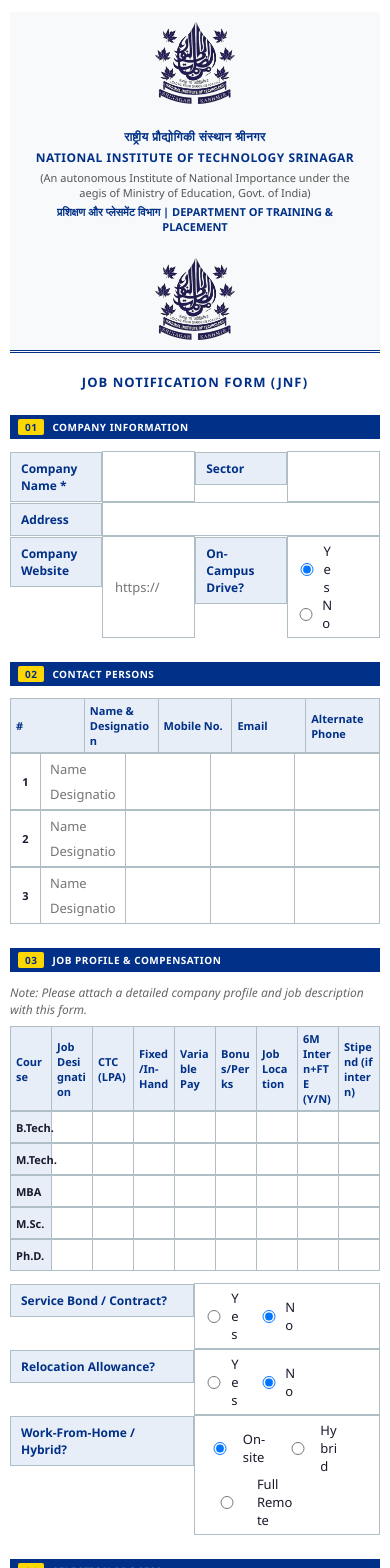
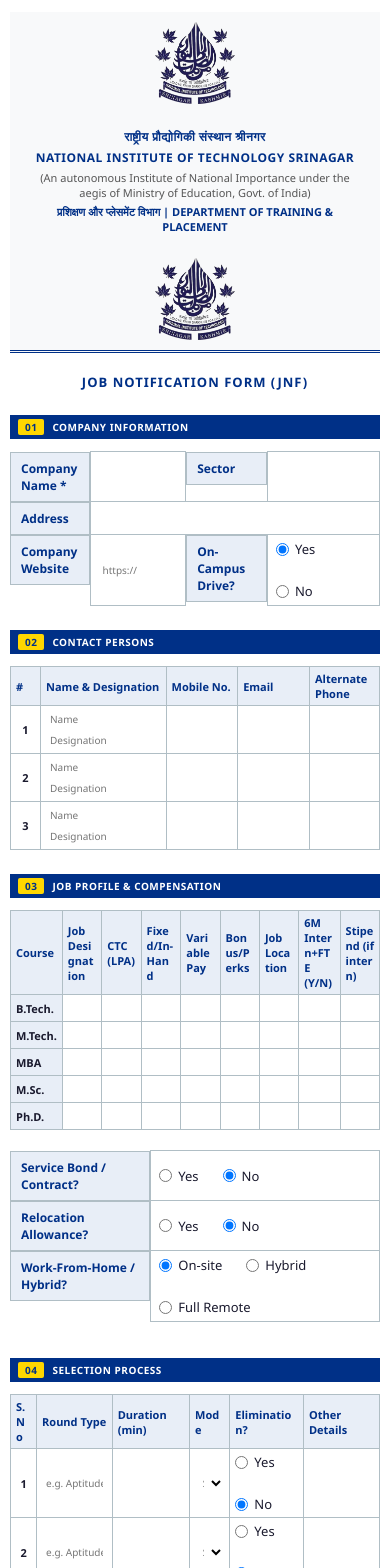
Before and after one commit to Shivam-10-lab/T-P, a React (Vite) app in the folder frontend/: page / in a window 390 px wide. Shown: the top 1568 px of the page. Built offline with nearby package versions, Linux system fonts and the light colour scheme; the HTML template or start-up script is replaced by a standard one.

Commit message:
Radio button css changes

```diff
--- a/frontend/src/index.css
+++ b/frontend/src/index.css
@@ -99,23 +99,32 @@
   width: 100%;
   border: none;
   background: transparent;
-  font-size: 13px;
+  font-size: 10px;
   font-family: inherit;
   padding: 2px 4px;
   outline: none;
 }
 
-td input:focus, td select:focus, td textarea:focus {
+td input:focus,
+td select:focus,
+td textarea:focus {
   background: #fffde7;
 }
 
-/* ── Field rows (label + input in a table) ─────────────────── */
+/* ── Horizontally scrollable table wrapper ─────────────────── */
+.table-responsive {
+  overflow-x: auto;
+  -webkit-overflow-scrolling: touch;
+  width: 100%;
+}
+
+/* ── Field rows ────────────────────────────────────────────── */
 .field-label {
   background: #e8eef7;
   font-weight: 600;
   font-size: 12px;
   color: #003087;
-  width: 200px;
+  width: 20%;
   padding: 7px 10px;
 }
 
@@ -140,13 +149,26 @@
 }
 
 /* ── Radio / Checkbox ──────────────────────────────────────── */
+.radio-group {
+  display: flex;
+  align-items: center;
+  gap: 1.5rem;
+  flex-wrap: nowrap;
+}
+
 .radio-group label {
-  margin-right: 16px;
+  display: flex;
+  align-items: center;
+  gap: 6px;
+  margin: 0;
   cursor: pointer;
   font-size: 13px;
+  white-space: nowrap;
 }
 
-.radio-group input { margin-right: 4px; }
+.radio-group input[type="radio"] {
+  margin: 0;
+}
 
 /* ── Inline conditional field ──────────────────────────────── */
 .inline-cond {
@@ -211,7 +233,7 @@
 }
 
 .success-box h2 { color: #003087; font-size: 24px; }
-.success-box p { color: #555; margin-top: 10px; }
+.success-box p  { color: #555; margin-top: 10px; }
 
 /* ── Admin Panel ───────────────────────────────────────────── */
 .admin-wrapper {
@@ -299,6 +321,7 @@
 
 .admin-table tr:hover td { background: #f7f9fc; }
 
+/* ── Badges ────────────────────────────────────────────────── */
 .badge {
   display: inline-block;
   padding: 2px 10px;
@@ -307,7 +330,7 @@
   font-weight: 600;
 }
 
-.badge-pending { background: #fff3cd; color: #856404; }
+.badge-pending  { background: #fff3cd; color: #856404; }
 .badge-reviewed { background: #cce5ff; color: #004085; }
 .badge-approved { background: #d4edda; color: #155724; }
 .badge-rejected { background: #f8d7da; color: #721c24; }
@@ -374,8 +397,13 @@
   line-height: 1;
 }
 
-.modal-body { padding: 24px; max-height: 75vh; overflow-y: auto; }
+.modal-body {
+  padding: 24px;
+  max-height: 75vh;
+  overflow-y: auto;
+}
 
+/* ── Detail section ────────────────────────────────────────── */
 .detail-section { margin-bottom: 20px; }
 
 .detail-section h3 {
@@ -485,7 +513,13 @@
 }
 
 .login-btn:hover { background: #00409e; }
-.error-msg { color: #dc3545; font-size: 13px; margin-top: 10px; text-align: center; }
+
+.error-msg {
+  color: #dc3545;
+  font-size: 13px;
+  margin-top: 10px;
+  text-align: center;
+}
 
 /* ── Detail modal tables ───────────────────────────────────── */
 .detail-table {
@@ -517,16 +551,13 @@
   white-space: nowrap;
 }
 
-.detail-value {
-  color: #1a1a2e;
-}
+.detail-value { color: #1a1a2e; }
+.detail-value a { color: #003087; }
 
-.detail-value a {
-  color: #003087;
-}
-
+/* Tables that need horizontal scroll (e.g. experience, publications) */
 .full-table {
   overflow-x: auto;
+  -webkit-overflow-scrolling: touch;
   display: block;
   white-space: nowrap;
 }
@@ -589,20 +620,12 @@
 }
 
 /* ═══════════════════════════════════════════════════════════════
-   MOBILE RESPONSIVE — all breakpoints
+   RESPONSIVE
 ═══════════════════════════════════════════════════════════════ */
 
-/* ── Scrollable tables on small screens ────────────────────── */
-.table-responsive {
-  overflow-x: auto;
-  -webkit-overflow-scrolling: touch;
-  width: 100%;
-}
-
-/* ── Base mobile resets ─────────────────────────────────────── */
+/* ── Mobile (≤ 768px) ───────────────────────────────────────── */
 @media (max-width: 768px) {
 
-  /* Form wrapper */
   .form-wrapper {
     margin: 0;
     padding: 16px 14px;
@@ -610,7 +633,6 @@
     box-shadow: none;
   }
 
-  /* Institute header */
   .header-logo-row {
     flex-direction: column;
     align-items: center;
@@ -623,13 +645,8 @@
     height: 60px;
   }
 
-  .institute-header h2 {
-    font-size: 13px;
-  }
-
-  .institute-header p {
-    font-size: 11px;
-  }
+  .institute-header h2 { font-size: 13px; }
+  .institute-header p  { font-size: 11px; }
 
   .form-title {
     font-size: 15px;
@@ -637,35 +654,25 @@
     margin: 10px 0 16px;
   }
 
-  /* Section headers */
   .section-header {
     font-size: 11px;
     padding: 5px 8px;
   }
 
-  /* All form tables — make horizontally scrollable */
-  table {
+  /* All tables scrollable — do NOT use display:block on <table> itself
+     as it breaks thead/tbody alignment; use .table-responsive wrapper instead */
+  .table-responsive {
+    overflow-x: auto;
+    -webkit-overflow-scrolling: touch;
+    width: 100%;
+  }
+
+  /* Tables that already use .full-table for scrolling */
+  .full-table {
     display: block;
     overflow-x: auto;
     -webkit-overflow-scrolling: touch;
     white-space: nowrap;
-    width: 100%;
-  }
-
-  table thead,
-  table tbody,
-  table tr {
-    display: table;
-    width: 100%;
-    table-layout: fixed;
-  }
-
-  /* Override display:block for specific tables that need proper layout */
-  .detail-table,
-  .admin-table,
-  .full-table {
-    display: block;
-    overflow-x: auto;
   }
 
   th, td {
@@ -675,44 +682,31 @@
     word-break: break-word;
   }
 
-  /* Field label-value rows: stack vertically on very small screens */
+  /* Stack field label above value on small screens */
   .field-label {
     width: 100%;
     display: block;
   }
 
-  /* Inline conditional fields */
-  .inline-cond {
-    flex-wrap: wrap;
-    gap: 6px;
-  }
+  /* Radio groups: keep labels inline, never let text break mid-word */
 
-  .inline-cond input[type="text"] {
-    width: 90px;
-  }
 
-  /* Radio groups */
-  .radio-group {
-    flex-wrap: wrap;
-  }
+  .inline-cond { gap: 6px; }
+  .inline-cond input[type="text"] { width: 90px; }
 
-  /* Submit button */
   .submit-btn {
     width: 100%;
     padding: 12px;
     font-size: 14px;
   }
 
-  /* Form footer */
-  .form-footer {
-    font-size: 11px;
-  }
+  .form-footer { font-size: 11px; }
 
   .form-footer-bar {
     font-size: 11px;
     padding: 5px 8px;
+    white-space: normal;
     word-break: break-word;
-    white-space: normal;
   }
 
   .admin-access-bar {
@@ -720,7 +714,7 @@
     padding: 5px 14px;
   }
 
-  /* ── Admin navbar ─────────────────────────────────────────── */
+  /* Admin nav */
   .admin-nav {
     flex-direction: column;
     align-items: flex-start;
@@ -728,14 +722,10 @@
     padding: 12px 16px;
   }
 
-  .admin-nav h1 {
-    font-size: 13px;
-  }
+  .admin-nav h1 { font-size: 13px; }
 
-  /* ── Stats row ────────────────────────────────────────────── */
-  .stats-row {
-    gap: 10px;
-  }
+  /* Stats */
+  .stats-row { gap: 10px; }
 
   .stat-card {
     min-width: 0;
@@ -743,20 +733,11 @@
     padding: 12px 10px;
   }
 
-  .stat-card .num {
-    font-size: 22px;
-  }
+  .stat-card .num { font-size: 22px; }
+  .stat-card .lbl { font-size: 11px; }
 
-  .stat-card .lbl {
-    font-size: 11px;
-  }
+  .admin-content { padding: 14px 12px; }
 
-  /* ── Admin content padding ────────────────────────────────── */
-  .admin-content {
-    padding: 14px 12px;
-  }
-
-  /* ── Table card header ────────────────────────────────────── */
   .table-card-header {
     flex-direction: column;
     align-items: flex-start;
@@ -764,14 +745,10 @@
     padding: 10px 14px;
   }
 
-  .table-card-header input[type="text"] {
-    width: 100% !important;
-  }
+  .table-card-header input[type="text"] { width: 100% !important; }
 
-  /* ── Admin table ──────────────────────────────────────────── */
-  .admin-table {
-    min-width: 560px;
-  }
+  /* Admin table: force min-width so it scrolls inside .table-responsive */
+  .admin-table { min-width: 560px; }
 
   .admin-table th,
   .admin-table td {
@@ -785,7 +762,7 @@
     padding: 3px 8px;
   }
 
-  /* ── Modal ────────────────────────────────────────────────── */
+  /* Modal */
   .modal-overlay {
     padding: 0;
     align-items: flex-end;
@@ -793,7 +770,6 @@
 
   .modal-box {
     max-width: 100%;
-    width: 100%;
     border-radius: 12px 12px 0 0;
     max-height: 92vh;
   }
@@ -802,26 +778,20 @@
     padding: 12px 14px;
   }
 
-  .modal-header h2 {
-    font-size: 14px;
-  }
+  .modal-header h2 { font-size: 14px; }
 
   .modal-body {
     padding: 14px;
     max-height: 78vh;
   }
 
-  /* ── Detail section header ────────────────────────────────── */
   .detail-section-head {
     font-size: 12px;
     padding: 5px 10px;
     margin: 16px 0 6px;
   }
 
-  /* ── Detail tables ────────────────────────────────────────── */
-  .detail-table {
-    font-size: 12px;
-  }
+  .detail-table { font-size: 12px; }
 
   .detail-table td,
   .detail-table th {
@@ -833,41 +803,24 @@
     font-size: 12px;
   }
 
-  /* Full-width scrollable tables in modal */
-  .full-table {
-    display: block;
-    overflow-x: auto;
-    -webkit-overflow-scrolling: touch;
-    white-space: nowrap;
-  }
-
-  /* CGPA chips wrap */
   .chip {
     font-size: 11px;
     padding: 2px 6px;
     margin-bottom: 3px;
   }
 
-  /* Status control */
   .status-control {
     flex-wrap: wrap;
     gap: 8px;
   }
 
-  .status-control select {
-    width: 100%;
-  }
+  .status-control select { width: 100%; }
+  .status-control button { flex: 1; text-align: center; }
 
-  .status-control button {
-    flex: 1;
-    text-align: center;
-  }
-
-  /* ── Login page ───────────────────────────────────────────── */
+  /* Login */
   .login-page {
-    padding: 20px 16px;
+    padding: 60px 16px 20px;
     align-items: flex-start;
-    padding-top: 60px;
   }
 
   .login-card {
@@ -876,77 +829,36 @@
   }
 }
 
-/* ── Extra small screens (≤ 400px) ─────────────────────────── */
+/* ── Extra small (≤ 400px) ──────────────────────────────────── */
 @media (max-width: 400px) {
 
-  .form-wrapper {
-    padding: 12px 10px;
-  }
-
-  .institute-header h2 {
-    font-size: 12px;
-  }
-
-  .form-title {
-    font-size: 13px;
-  }
-
-  .section-header {
-    font-size: 10px;
-  }
+  .form-wrapper    { padding: 12px 10px; }
+  .institute-header h2 { font-size: 12px; }
+  .form-title      { font-size: 13px; }
+  .section-header  { font-size: 10px; }
 
   th, td {
     font-size: 11px;
     padding: 4px 5px;
   }
 
-  .stat-card {
-    flex: 1 1 100%;
-  }
+  .stat-card    { flex: 1 1 100%; }
+  .detail-label { width: 120px; font-size: 11px; }
+  .detail-value { font-size: 11px; }
 
-  .detail-label {
-    width: 120px;
-    font-size: 11px;
-  }
+  .modal-body { padding: 10px; max-height: 82vh; }
 
-  .detail-value {
-    font-size: 11px;
-  }
-
-  .modal-body {
-    padding: 10px;
-    max-height: 82vh;
-  }
-
-  .nit-logo {
-    width: 48px;
-    height: 48px;
-  }
-
-  .login-card {
-    padding: 22px 14px;
-  }
+  .nit-logo    { width: 48px; height: 48px; }
+  .login-card  { padding: 22px 14px; }
 }
 
 /* ── Tablet (769px – 1024px) ────────────────────────────────── */
 @media (min-width: 769px) and (max-width: 1024px) {
 
-  .form-wrapper {
-    margin: 16px auto;
-    padding: 24px 28px;
-  }
-
-  .modal-box {
-    max-width: 720px;
-  }
-
-  .admin-content {
-    padding: 20px 24px;
-  }
-
-  .stat-card {
-    min-width: 120px;
-  }
+  .form-wrapper   { margin: 16px auto; padding: 24px 28px; }
+  .modal-box      { max-width: 720px; }
+  .admin-content  { padding: 20px 24px; }
+  .stat-card      { min-width: 120px; }
 
   .full-table {
     display: block;
--- a/frontend/src/pages/FormPage.jsx
+++ b/frontend/src/pages/FormPage.jsx
@@ -151,7 +151,8 @@
 
         {/* ── Section 02 ─────────────────────────────── */}
         <SectionHeader num={2} title="CONTACT PERSONS" />
-        <table>
+        <div className="table-responsive">
+              <table>
           <thead><tr><th>#</th><th>Name & Designation</th><th>Mobile No.</th><th>Email</th><th>Alternate Phone</th></tr></thead>
           <tbody>
             {data.contactPersons.map((c, i) => (
@@ -171,8 +172,8 @@
 
         {/* ── Section 03 ─────────────────────────────── */}
         <SectionHeader num={3} title="JOB PROFILE & COMPENSATION" />
-        <p style={{ fontSize:12, color:'#666', marginBottom:8 }}><em>Note: Please attach a detailed company profile and job description with this form.</em></p>
-        <table>
+        <div className="table-responsive">
+          <table >
           <thead>
             <tr>
               <th>Course</th><th>Job Designation</th><th>CTC (LPA)</th><th>Fixed/In-Hand</th>
@@ -191,8 +192,8 @@
             ))}
           </tbody>
         </table>
-
-        <table style={{ marginTop:8 }}>
+        </div>
+          <table style={{ marginTop:8 }}>
           <tbody>
             <tr>
               <td className="field-label">Service Bond / Contract?</td>
@@ -230,6 +231,7 @@
             </tr>
           </tbody>
         </table>
+        </div>
 
         {/* ── Section 04 ─────────────────────────────── */}
         <SectionHeader num={4} title="SELECTION PROCESS" />
@@ -317,7 +319,8 @@
         {/* ── Section 06 ─────────────────────────────── */}
         <SectionHeader num={6} title="BRANCHES / COURSES CONSIDERED" />
         <p style={{ fontWeight:600, fontSize:13, margin:'8px 0 4px' }}>B.Tech. (Undergraduate Programme)</p>
-        <table>
+        <div className="table-responsive">
+          <table>
           <thead>
             <tr>
               {['Chemical','Civil','CSE','Electrical','ECE','IT','Mechanical','Metallurgy & Materials'].map(b => <th key={b}>{b}</th>)}
@@ -336,6 +339,7 @@
             </tr>
           </tbody>
         </table>
+        </div>
 
         <p style={{ fontWeight:600, fontSize:13, margin:'10px 0 4px' }}>M.Tech. (Postgraduate Programme) — Specializations</p>
         <table>
```
